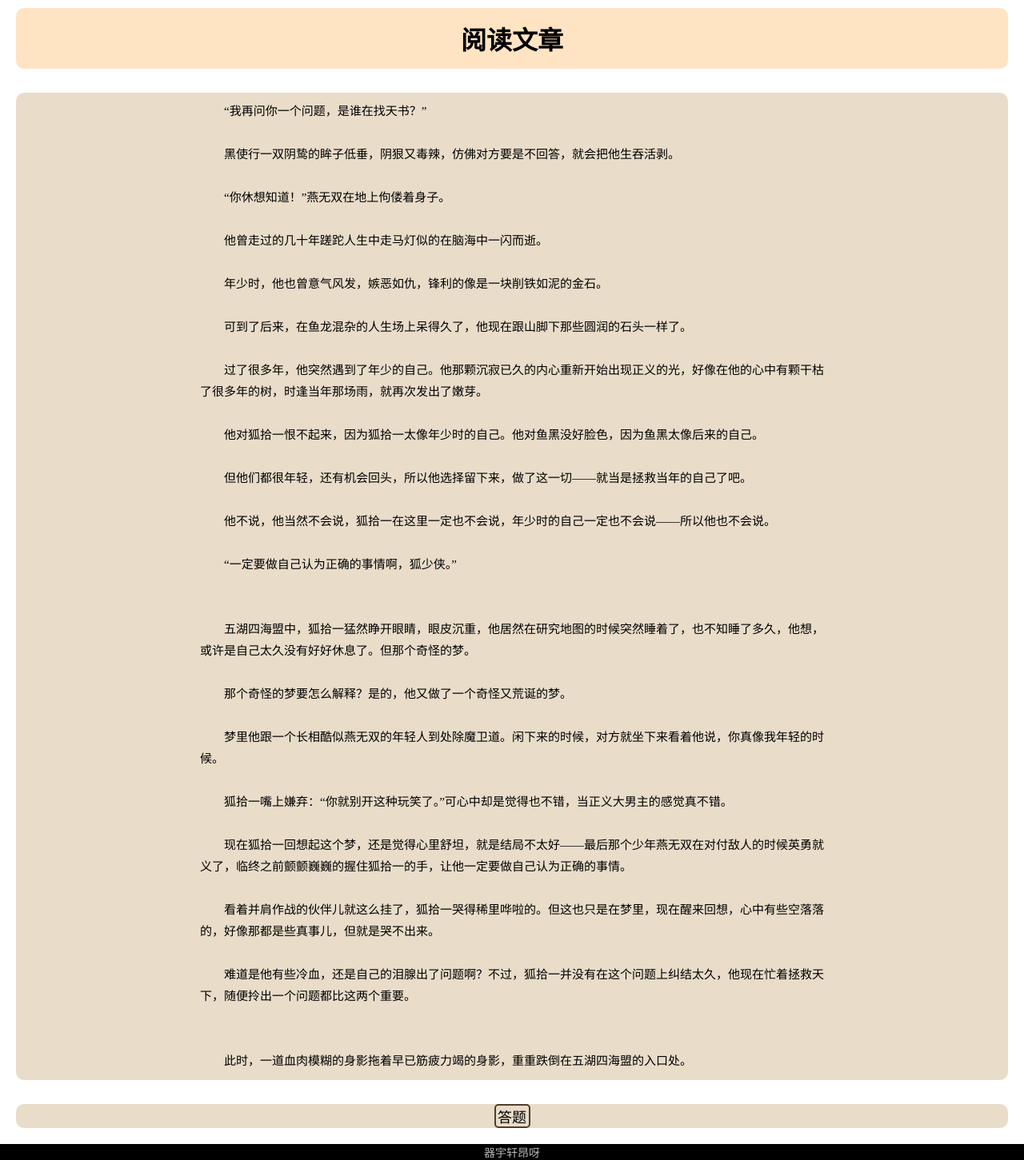
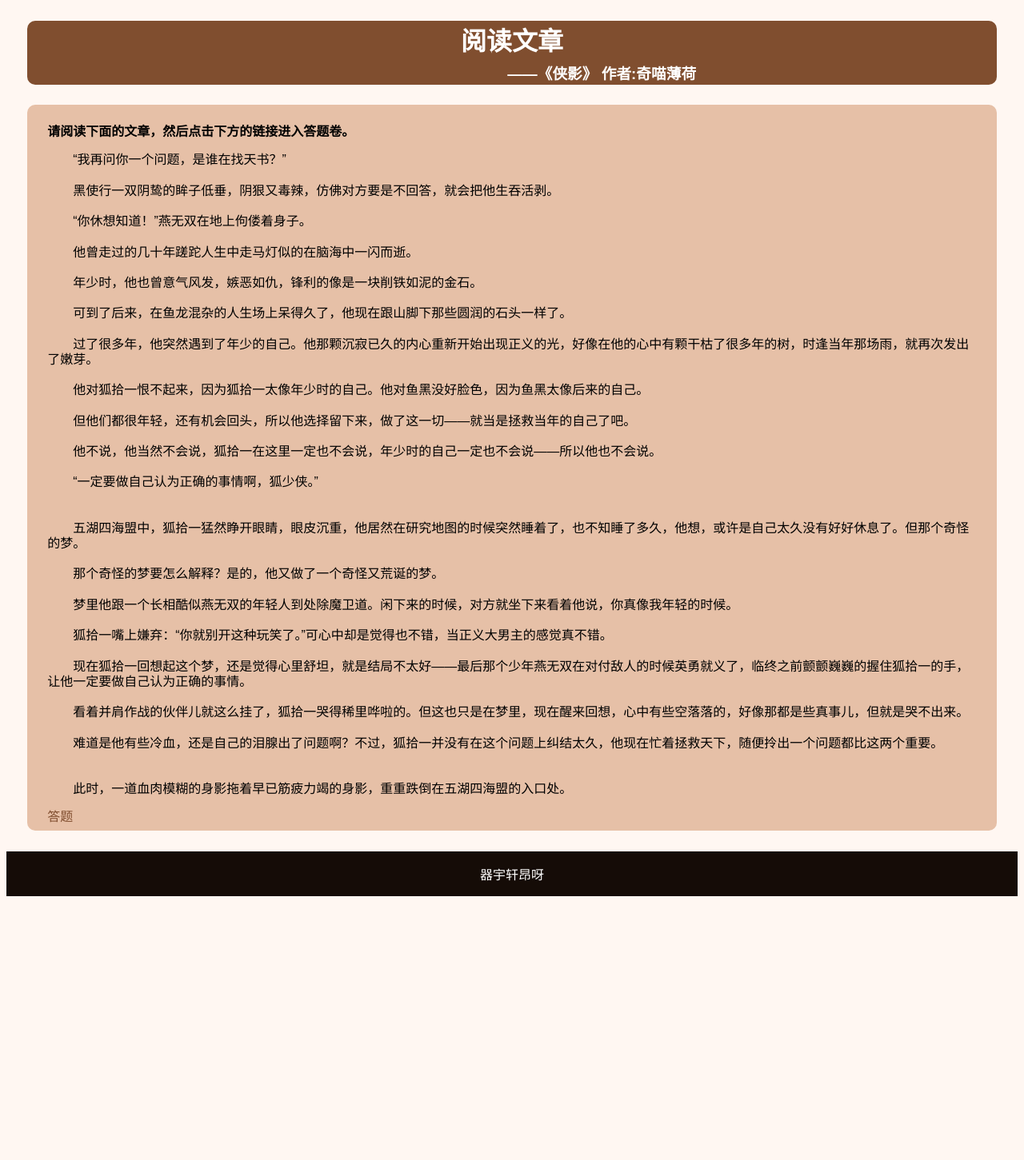
Before and after one commit to qyxay/hsy, a plain HTML site: page index.html in a window 1280 px wide. Shown: the whole page at 80% size. After the commit the page ends 1129 px from the top, so only its background shows below. Drawn offline with Linux system fonts and the light colour scheme.

Commit message:
Add files via upload

```diff
--- a/index.html
+++ b/index.html
@@ -3,25 +3,25 @@
 <head>
     <meta charset="UTF-8">
     <title>阅读文章</title>
-    <link rel="stylesheet" href="试卷.css">
+    <link rel="stylesheet" href="sy.css">
 </head>
 <body>
-    <div class="标题">
+    <header>
         <h1>阅读文章</h1>
-    </div>
+        <h3>　　　　　　　　　　　　——《侠影》 作者:奇喵薄荷</h3>
+    </header>
 
 
-    <div class="正文">
-        <p>
-    　　“我再问你一个问题，是谁在找天书？”<br> <br>    　　黑使行一双阴鸷的眸子低垂，阴狠又毒辣，仿佛对方要是不回答，就会把他生吞活剥。<br> <br>    　　“你休想知道！”燕无双在地上佝偻着身子。<br> <br>    　　他曾走过的几十年蹉跎人生中走马灯似的在脑海中一闪而逝。<br> <br>    　　年少时，他也曾意气风发，嫉恶如仇，锋利的像是一块削铁如泥的金石。<br> <br>    　　可到了后来，在鱼龙混杂的人生场上呆得久了，他现在跟山脚下那些圆润的石头一样了。<br> <br>    　　过了很多年，他突然遇到了年少的自己。他那颗沉寂已久的内心重新开始出现正义的光，好像在他的心中有颗干枯了很多年的树，时逢当年那场雨，就再次发出了嫩芽。<br> <br>    　　他对狐拾一恨不起来，因为狐拾一太像年少时的自己。他对鱼黑没好脸色，因为鱼黑太像后来的自己。<br> <br>    　　但他们都很年轻，还有机会回头，所以他选择留下来，做了这一切——就当是拯救当年的自己了吧。<br> <br>    　　他不说，他当然不会说，狐拾一在这里一定也不会说，年少时的自己一定也不会说——所以他也不会说。<br> <br>    　　“一定要做自己认为正确的事情啊，狐少侠。”<br><br> <br>    　　五湖四海盟中，狐拾一猛然睁开眼睛，眼皮沉重，他居然在研究地图的时候突然睡着了，也不知睡了多久，他想，或许是自己太久没有好好休息了。但那个奇怪的梦。<br> <br>    　　那个奇怪的梦要怎么解释？是的，他又做了一个奇怪又荒诞的梦。<br> <br>    　　梦里他跟一个长相酷似燕无双的年轻人到处除魔卫道。闲下来的时候，对方就坐下来看着他说，你真像我年轻的时候。<br> <br>    　　狐拾一嘴上嫌弃：“你就别开这种玩笑了。”可心中却是觉得也不错，当正义大男主的感觉真不错。<br> <br>    　　现在狐拾一回想起这个梦，还是觉得心里舒坦，就是结局不太好——最后那个少年燕无双在对付敌人的时候英勇就义了，临终之前颤颤巍巍的握住狐拾一的手，让他一定要做自己认为正确的事情。<br> <br>    　　看着并肩作战的伙伴儿就这么挂了，狐拾一哭得稀里哗啦的。但这也只是在梦里，现在醒来回想，心中有些空落落的，好像那都是些真事儿，但就是哭不出来。<br> <br>    　　难道是他有些冷血，还是自己的泪腺出了问题啊？不过，狐拾一并没有在这个问题上纠结太久，他现在忙着拯救天下，随便拎出一个问题都比这两个重要。<br><br> <br>    　　此时，一道血肉模糊的身影拖着早已筋疲力竭的身影，重重跌倒在五湖四海盟的入口处。<br>
+    <main>
+        <p><strong>请阅读下面的文章，然后点击下方的链接进入答题卷。</strong></p>
+        <p>　　“我再问你一个问题，是谁在找天书？”<br> <br>    　　黑使行一双阴鸷的眸子低垂，阴狠又毒辣，仿佛对方要是不回答，就会把他生吞活剥。<br> <br>    　　“你休想知道！”燕无双在地上佝偻着身子。<br> <br>    　　他曾走过的几十年蹉跎人生中走马灯似的在脑海中一闪而逝。<br> <br>    　　年少时，他也曾意气风发，嫉恶如仇，锋利的像是一块削铁如泥的金石。<br> <br>    　　可到了后来，在鱼龙混杂的人生场上呆得久了，他现在跟山脚下那些圆润的石头一样了。<br> <br>    　　过了很多年，他突然遇到了年少的自己。他那颗沉寂已久的内心重新开始出现正义的光，好像在他的心中有颗干枯了很多年的树，时逢当年那场雨，就再次发出了嫩芽。<br> <br>    　　他对狐拾一恨不起来，因为狐拾一太像年少时的自己。他对鱼黑没好脸色，因为鱼黑太像后来的自己。<br> <br>    　　但他们都很年轻，还有机会回头，所以他选择留下来，做了这一切——就当是拯救当年的自己了吧。<br> <br>    　　他不说，他当然不会说，狐拾一在这里一定也不会说，年少时的自己一定也不会说——所以他也不会说。<br> <br>    　　“一定要做自己认为正确的事情啊，狐少侠。”<br><br> <br>    　　五湖四海盟中，狐拾一猛然睁开眼睛，眼皮沉重，他居然在研究地图的时候突然睡着了，也不知睡了多久，他想，或许是自己太久没有好好休息了。但那个奇怪的梦。<br> <br>    　　那个奇怪的梦要怎么解释？是的，他又做了一个奇怪又荒诞的梦。<br> <br>    　　梦里他跟一个长相酷似燕无双的年轻人到处除魔卫道。闲下来的时候，对方就坐下来看着他说，你真像我年轻的时候。<br> <br>    　　狐拾一嘴上嫌弃：“你就别开这种玩笑了。”可心中却是觉得也不错，当正义大男主的感觉真不错。<br> <br>    　　现在狐拾一回想起这个梦，还是觉得心里舒坦，就是结局不太好——最后那个少年燕无双在对付敌人的时候英勇就义了，临终之前颤颤巍巍的握住狐拾一的手，让他一定要做自己认为正确的事情。<br> <br>    　　看着并肩作战的伙伴儿就这么挂了，狐拾一哭得稀里哗啦的。但这也只是在梦里，现在醒来回想，心中有些空落落的，好像那都是些真事儿，但就是哭不出来。<br> <br>    　　难道是他有些冷血，还是自己的泪腺出了问题啊？不过，狐拾一并没有在这个问题上纠结太久，他现在忙着拯救天下，随便拎出一个问题都比这两个重要。<br><br> <br>    　　此时，一道血肉模糊的身影拖着早已筋疲力竭的身影，重重跌倒在五湖四海盟的入口处。<br>
         </p>
-    </div>
+        <a href="答题卷.html">答题</a>
+    </main>
 
-    <div class="按钮">
-        <a href="答题卷.html">答题</a>
-    </div>
+    <footer>
+        <p>器宇轩昂呀</p>
+    </footer>
 </body>
-<footer>
-    <p>器宇轩昂呀</p>
-</footer>
+
 </html>
--- /dev/null
+++ b/sy.css
@@ -0,0 +1,42 @@
+body{
+    background-color: #fff7f2;
+    font-family: Arial, sans-serif;
+    max-width: 100%;
+}
+
+header{
+    background-color: #804e2f;
+    color: #fff;
+    border-radius: 10px;
+    margin: 2vw;
+    max-height:10vh;
+    text-align: center; /*文字居中*/
+}
+
+header h3{
+    position: relative;
+    bottom: 2vh; /* 向上移动 */
+}
+
+
+main{
+    background-color: #e6c0a7;
+    padding-block: 1vh;
+    padding-inline: 2vw;
+    margin: 2vw;
+    border-radius: 10px;
+    line-height: 1.2; /* 增加行距，可根据需要调整数值 */
+}
+
+main a{
+    color: #804e2f;
+    text-decoration: none;
+}
+
+footer{
+    background-color: #150c07;
+    min-height: 6vh;
+    color: #ffffff;
+    display: flex;
+    justify-content: center;
+}
```
Also changed, not shown: 答题卷.html (+14 -12 lines).
